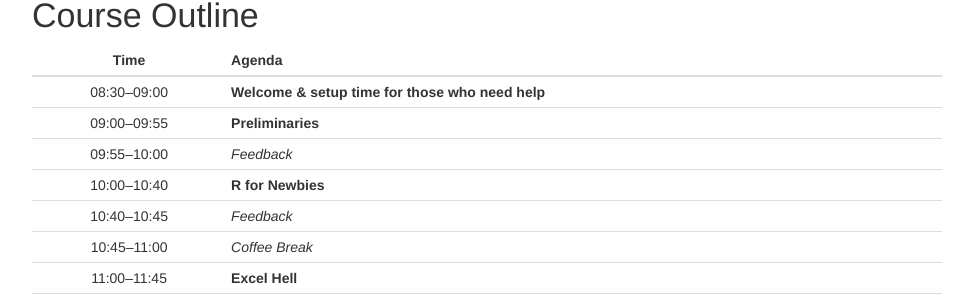
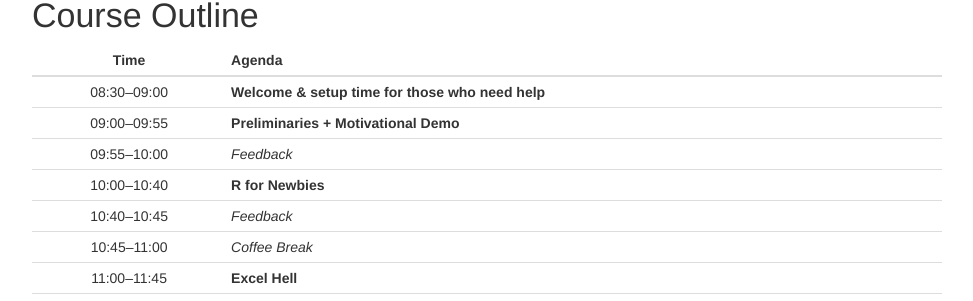
Before and after one commit to uclhal/Data-Science-for-Docs, a Jekyll site: the page prep/CourseProgramme.html, which Jekyll copies as it is, in a window 1280 px wide. Shown: the part 144-445 px from the top of the page, without its empty margins (153-1126 px from the left). Built offline with Jekyll 4.4.1, drawn with Linux system fonts in a browser that asks for light colours; Markdown is read by kramdown in place of the engine named in the settings.

```diff
--- a/prep/CourseProgramme.Rmd
+++ b/prep/CourseProgramme.Rmd
@@ -10,7 +10,7 @@
 |Time             |Agenda                                           |
 |:---------------:|:------------------------------------------------|
 |08:30&ndash;09:00|**Welcome & setup time for those who need help** |
-|09:00&ndash;09:55|**Preliminaries**                                |
+|09:00&ndash;09:55|**Preliminaries + Motivational Demo**            |
 |09:55&ndash;10:00|*Feedback*                                       |
 |10:00&ndash;10:40|**R for Newbies**                                |
 |10:40&ndash;10:45|*Feedback*                                       |
--- a/prep/CourseProgramme.html
+++ b/prep/CourseProgramme.html
@@ -139,7 +139,7 @@
 </tr>
 <tr class="even">
 <td align="center">09:00–09:55</td>
-<td align="left"><strong>Preliminaries</strong></td>
+<td align="left"><strong>Preliminaries + Motivational Demo</strong></td>
 </tr>
 <tr class="odd">
 <td align="center">09:55–10:00</td>
```
